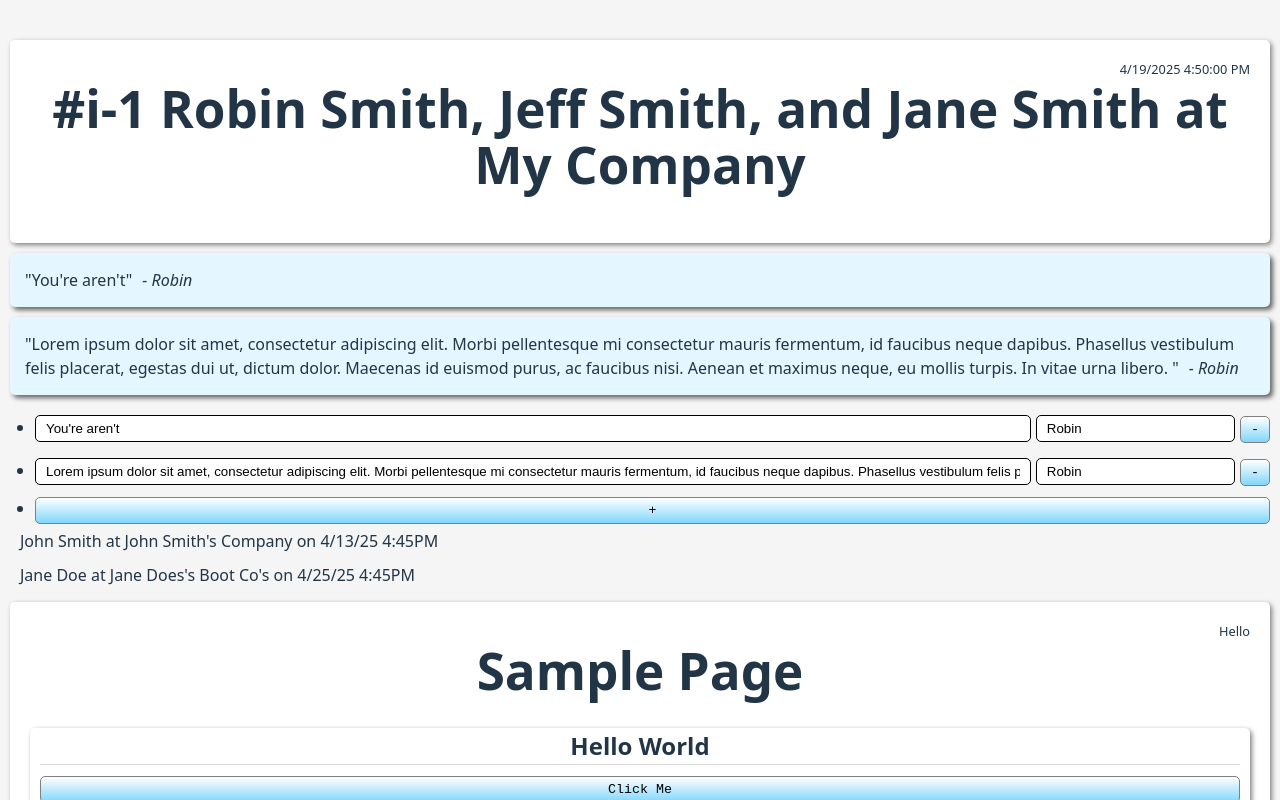
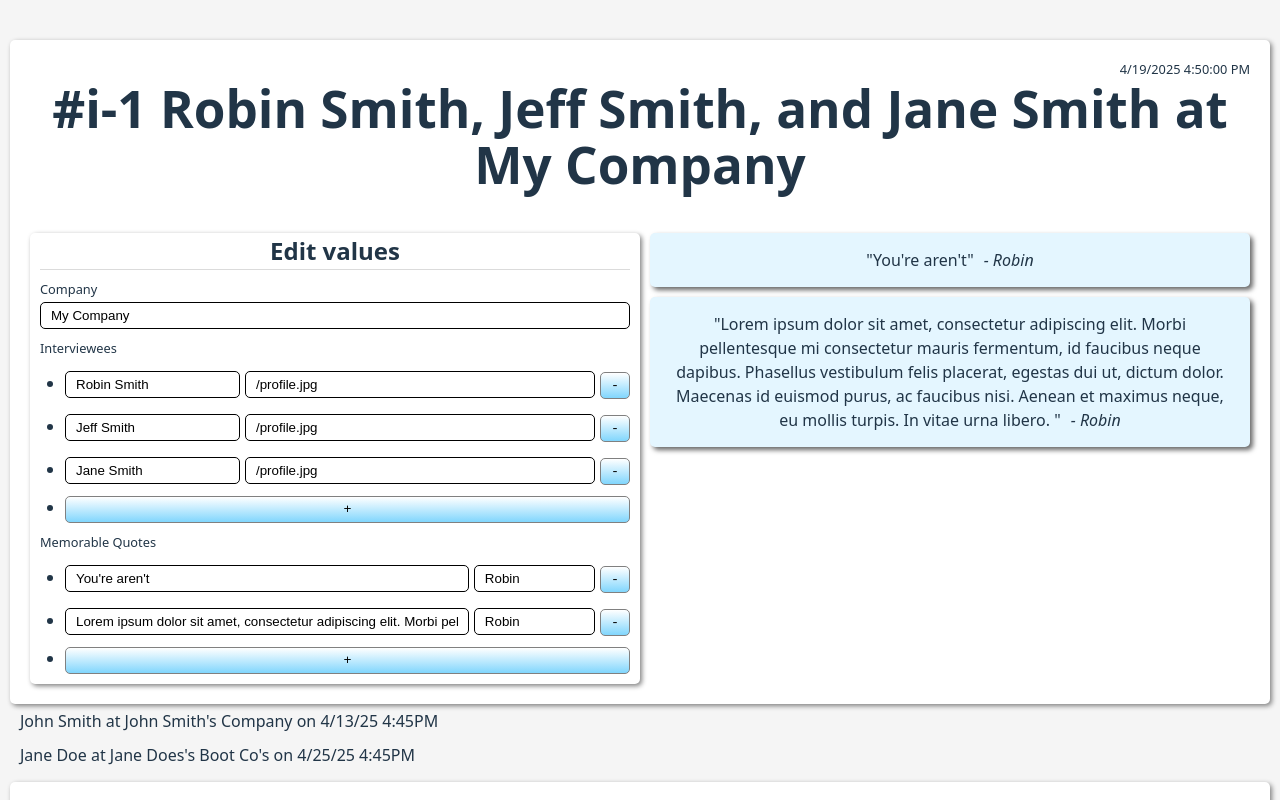
Before and after one commit to Iubalus/arborist, a Vue app in the folder arborist/: page / in a window 1280 px wide. Shown: the top 800 px of the page. Built offline with nearby package versions, Linux system fonts and the light colour scheme.

Commit message:
Create edit panel for snapshot

```diff
--- a/arborist/src/components/bits/Card.vue
+++ b/arborist/src/components/bits/Card.vue
@@ -1,5 +1,5 @@
 <template>
-    <div class="card">
+    <div class="card" :style="`min-width:${minWidth};`">
         <h2 v-show="!!title">{{ title }}</h2>
         <slot></slot>
     </div>
@@ -12,6 +12,10 @@ export default defineComponent({
         title: {
             type: String,
             default: () => null
+        },
+        minWidth: {
+            type: String,
+            default: () => "0"
         }
     }
 })
--- a/arborist/src/components/bits/Page.vue
+++ b/arborist/src/components/bits/Page.vue
@@ -35,6 +35,7 @@ export default defineComponent({
     background: white;
     position: relative;
     text-align: center;
+    width: 100%;
 
     >h1 {
         margin: var(--page-pad) 0 30px;
--- a/arborist/src/components/pages/Snapshot.vue
+++ b/arborist/src/components/pages/Snapshot.vue
@@ -2,16 +2,19 @@
     <div>
         <Page :title="title"
             :super-header="`${internalSnapshot.date.toLocaleDateString()} ${internalSnapshot.date.toLocaleTimeString()}`">
+            <FlexRow>
+                <Card title="Edit values" min-width="50%">
+                    <LabelText label="Company" v-model:value="internalSnapshot.company"></LabelText>
+                    <DualEditList label="Interviewees" v-model:value="internalSnapshot.interviewees" key-a="name" width-a="50%"
+                        key-b="profileURL" />
+                    <DualEditList label="Memorable Quotes" v-model:value="internalSnapshot.memorableQuotes" key-a="quote" key-b="from"
+                        width-b="30%" />
+                </Card>
+                <div>
+                    <QuoteDisplay :quotes="internalSnapshot.memorableQuotes"></QuoteDisplay>
+                </div>
+            </FlexRow>
         </Page>
-        <QuoteDisplay
-            :quotes="internalSnapshot.memorableQuotes"
-        ></QuoteDisplay>
-        <DualEditList
-            v-model:value="internalSnapshot.memorableQuotes"
-            key-a="quote"
-            key-b="from"
-            width-b="20%"
-        ></DualEditList>
     </div>
 </template>
 <script lang="ts">
@@ -20,9 +23,12 @@ import type { SnapshotData } from '../../snapshot-api';
 import Page from '../bits/Page.vue';
 import QuoteDisplay from '../bits/QuoteDisplay.vue';
 import DualEditList from '../bits/DualEditList.vue';
+import Card from '../bits/Card.vue';
+import FlexRow from '../bits/FlexRow.vue';
+import LabelText from '../bits/LabelText.vue';
 
 export default defineComponent({
-    components: { Page, QuoteDisplay, DualEditList },
+    components: { Page, QuoteDisplay, DualEditList, Card, FlexRow, LabelText },
     props: {
         snapshot: {
             type: Object as PropType<SnapshotData>,
@@ -50,6 +56,9 @@ export default defineComponent({
     },
     methods: {
         dolist(values: string[]) {
+            if (values.length == 0) {
+                return "";
+            }
             if (values.length == 1) {
                 return values[0];
             } else {
```
